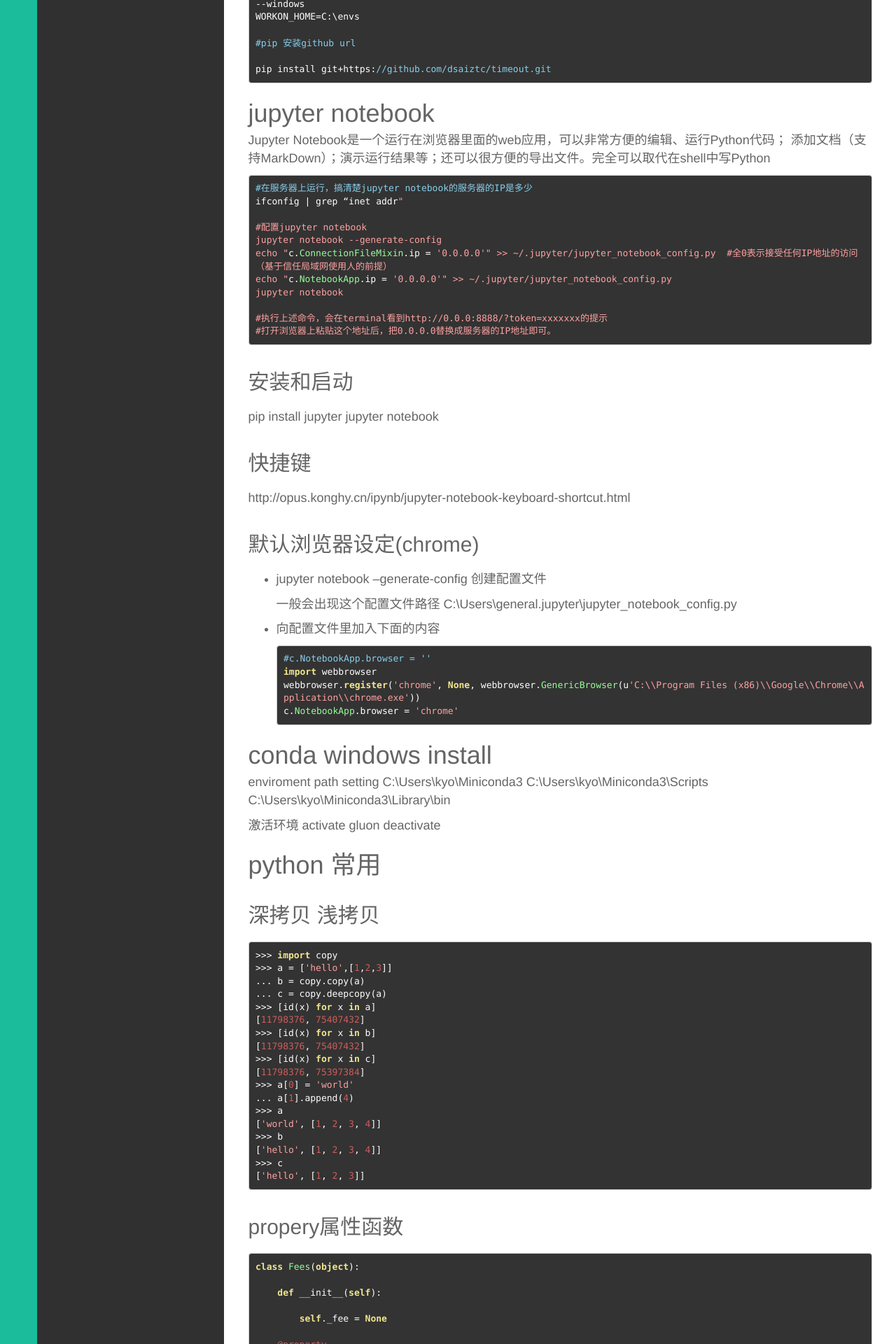
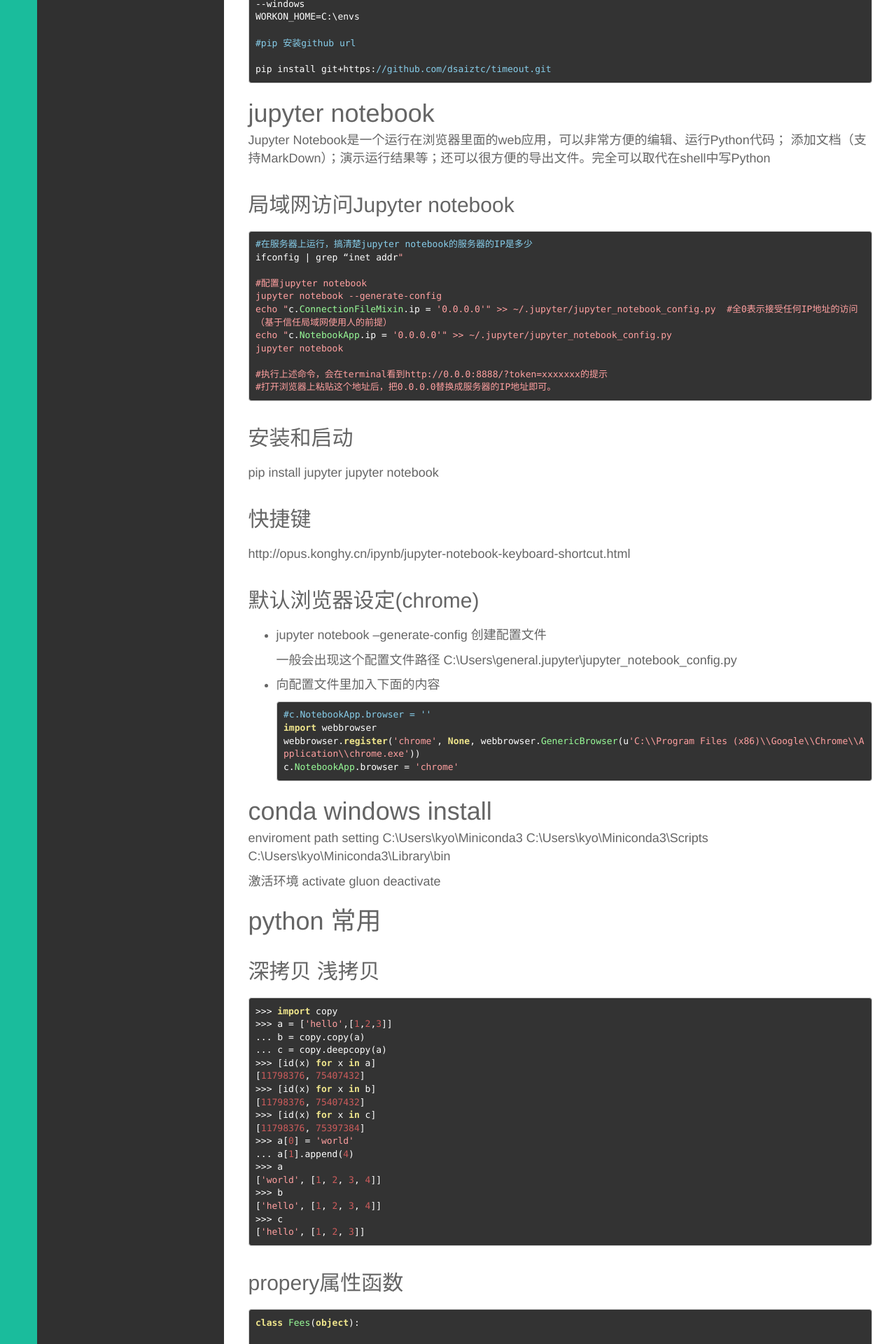
Before and after one commit to kyoyo/kyoyo.github.io, a Jekyll site: the page built from _posts/技術/2017-10-10-Python.md, in a window 1280 px wide. Shown: the part 728-2648 px from the top of the page at 70% size. Built offline with Jekyll 4.4.1, drawn with Linux system fonts in a browser that asks for light colours; Markdown is read by kramdown in place of the engine named in the settings.

Commit message:
Update 2017-10-10-Python.md

````diff
--- a/_posts/技術/2017-10-10-Python.md
+++ b/_posts/技術/2017-10-10-Python.md
@@ -50,6 +50,7 @@ pip install git+https://github.com/dsaiztc/timeout.git
 Jupyter Notebook是一个运行在浏览器里面的web应用，可以非常方便的编辑、运行Python代码；
 添加文档（支持MarkDown）；演示运行结果等；还可以很方便的导出文件。完全可以取代在shell中写Python
 
+## 局域网访问Jupyter notebook
 ```
 #在服务器上运行，搞清楚jupyter notebook的服务器的IP是多少
 ifconfig | grep “inet addr"
````
